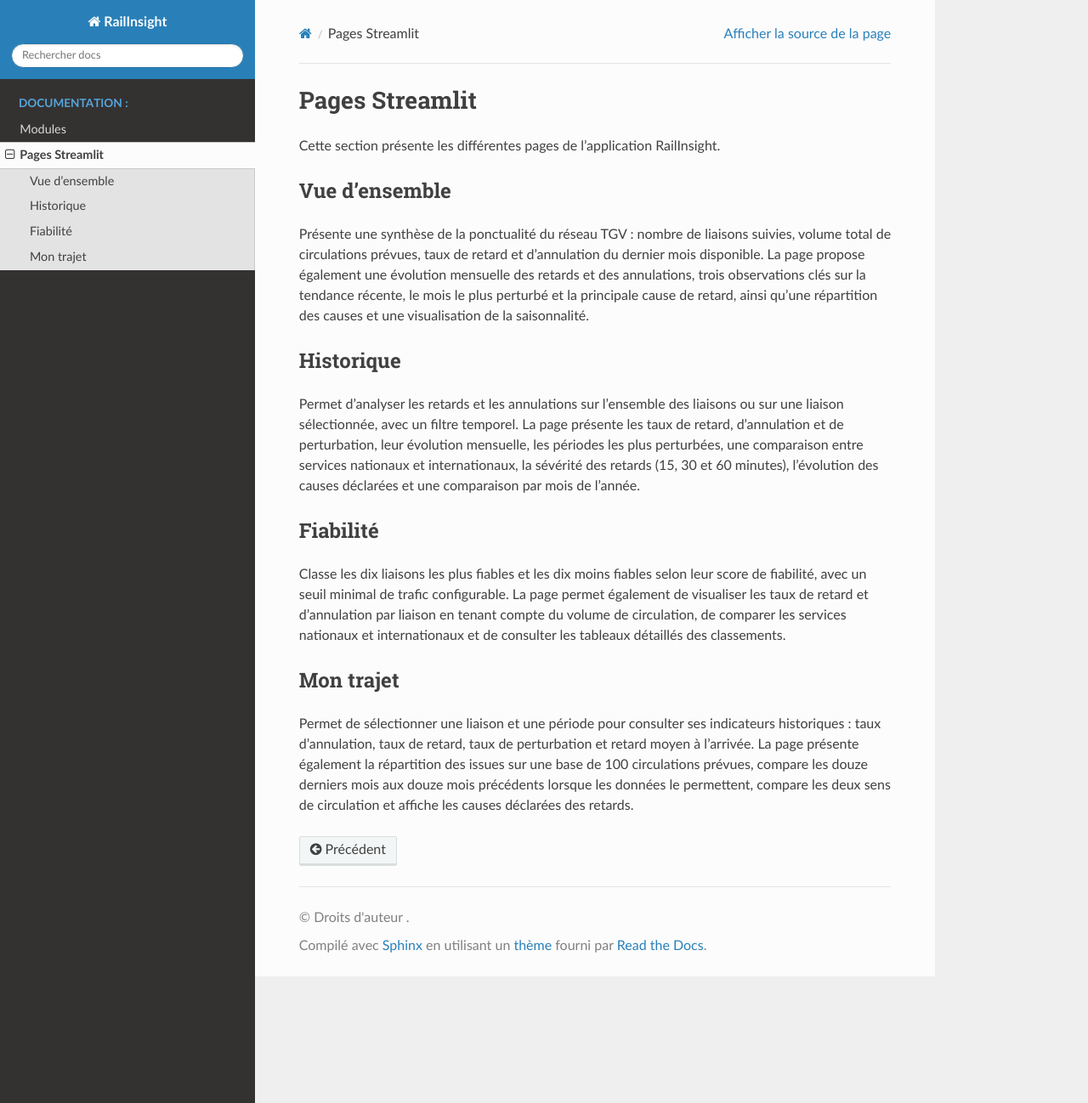
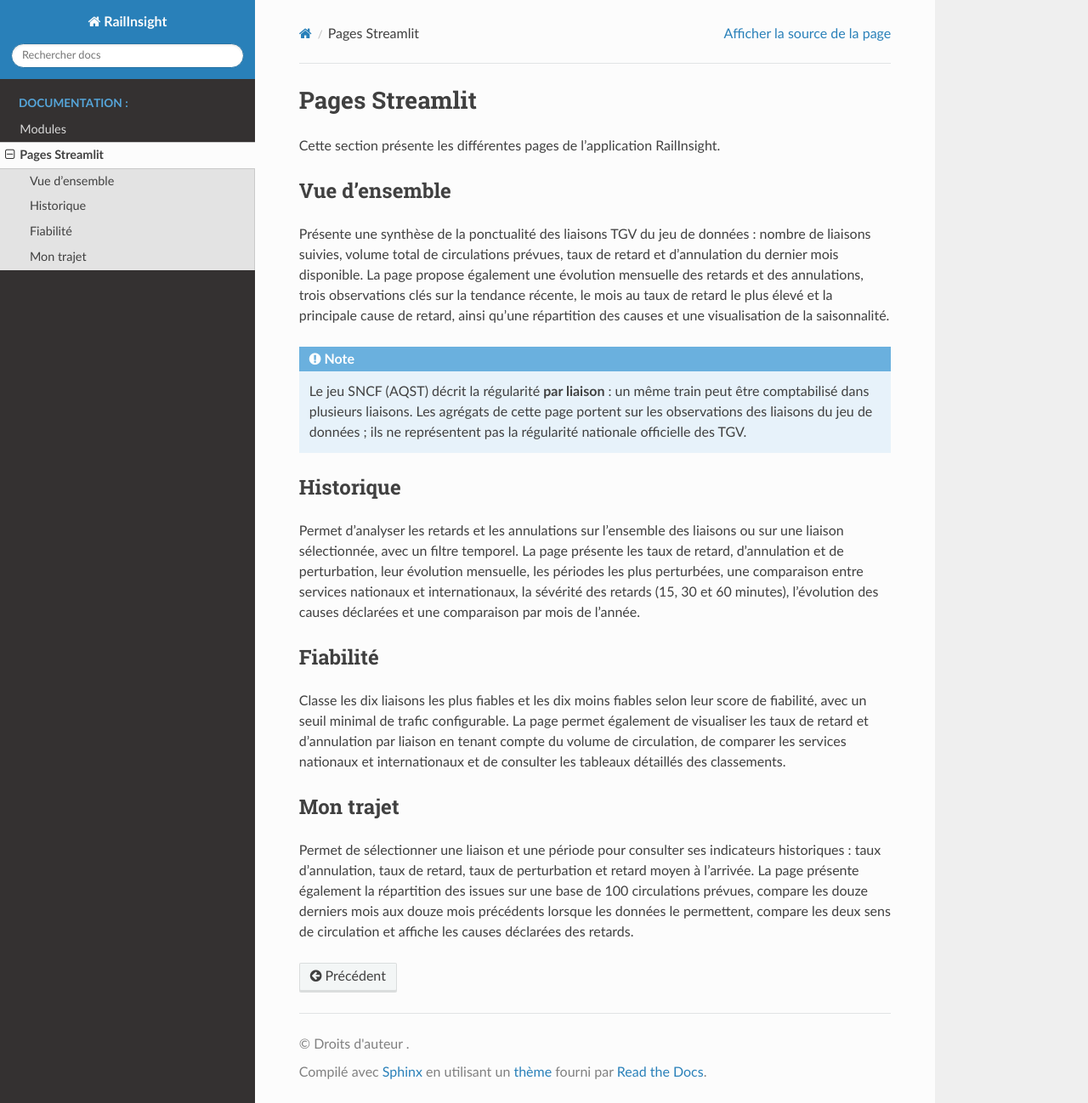
Before and after one commit to Kit-Big-Data-project-team/RailInsight, a Sphinx documentation site: the page built from docs/views.rst, in a window 1280 px wide and 1298 px high. Shown: the whole window at 85% size. Built offline with Sphinx 7.4.7 and the Read the Docs theme 3.1.0, drawn with Linux system fonts in a browser that asks for light colours.

Commit message:
docs: align overview scope and ETL behaviour with the implementation
- README + Sphinx: relabel the overview as per-liaison metrics of the dataset and
  add a note that these figures are not the official national TGV regularity.
- README: document the idempotent ETL (resync window + UPSERT) and the blocking
  database initialization vs. tolerated API outage at startup.
- README: fix the repository tree to show the real dataset documentation filename.

```diff
--- a/docs/views.rst
+++ b/docs/views.rst
@@ -6,11 +6,17 @@ Cette section présente les différentes pages de l'application RailInsight.
 Vue d'ensemble
 --------------
 
-Présente une synthèse de la ponctualité du réseau TGV : nombre de liaisons suivies,
+Présente une synthèse de la ponctualité des liaisons TGV du jeu de données : nombre de liaisons suivies,
 volume total de circulations prévues, taux de retard et d'annulation du dernier mois disponible.
 La page propose également une évolution mensuelle des retards et des annulations,
-trois observations clés sur la tendance récente, le mois le plus perturbé et la principale cause de retard,
+trois observations clés sur la tendance récente, le mois au taux de retard le plus élevé et la principale cause de retard,
 ainsi qu'une répartition des causes et une visualisation de la saisonnalité.
+
+.. note::
+
+   Le jeu SNCF (AQST) décrit la régularité **par liaison** : un même train peut être comptabilisé
+   dans plusieurs liaisons. Les agrégats de cette page portent sur les observations des liaisons du
+   jeu de données ; ils ne représentent pas la régularité nationale officielle des TGV.
 
 Historique
 ----------
```
Also changed, not shown: README.md (+9 -5 lines).
